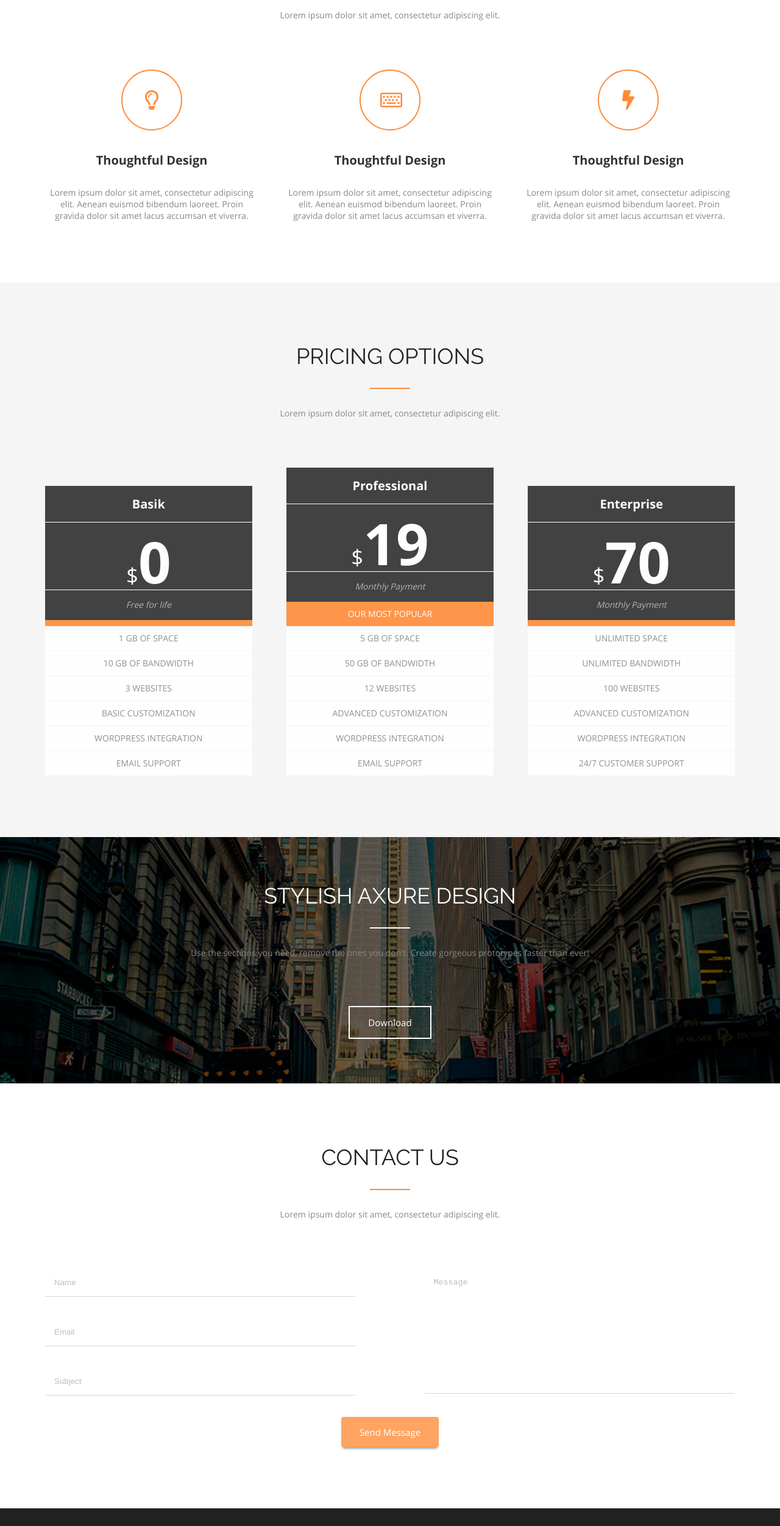
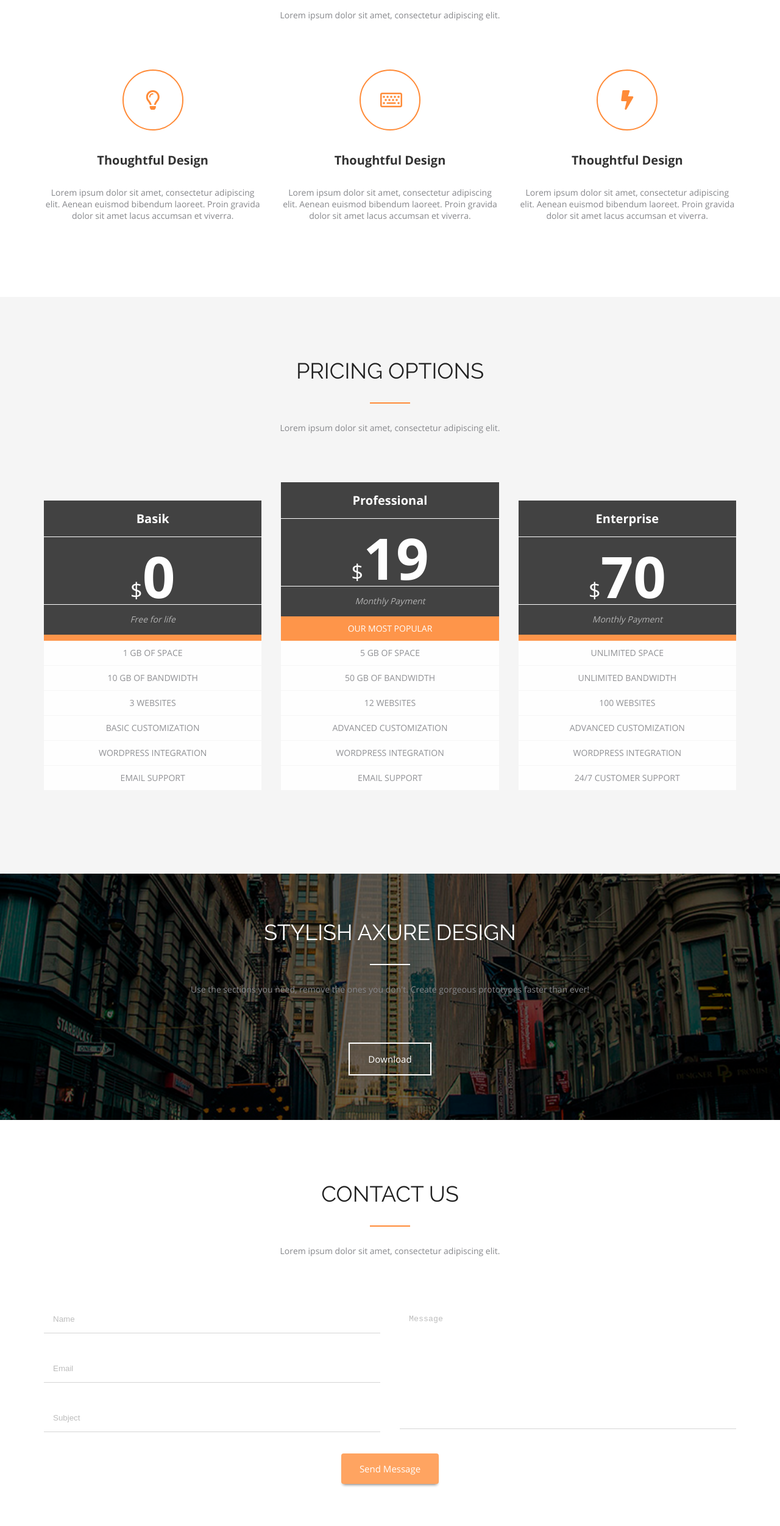
Before and after one commit to vladlucha/techMeSkills, a plain HTML site: page index.html in a window 1280 px wide. Shown: the part 190-2693 px from the top of the page at 61% size. Drawn offline with Linux system fonts and the light colour scheme.

Commit message:
responcive styles added

```diff
--- a/index.html
+++ b/index.html
@@ -8,6 +8,8 @@
     <link href="styles/fonts.css" rel="stylesheet">
     <link href="styles/main.css" rel="stylesheet">
     <link href="styles/flexboxgrid.min.css" rel="stylesheet">
+    <link href="styles/media.css" rel="stylesheet">
+
 
     <link rel="stylesheet" href="https://use.fontawesome.com/releases/v5.7.0/css/all.css" integrity="sha384-lZN37f5QGtY3VHgisS14W3ExzMWZxybE1SJSEsQp9S+oqd12jhcu+A56Ebc1zFSJ" crossorigin="anonymous">
 
@@ -15,8 +17,8 @@
 </head>
 
 <body>
-<!--section1-->
-<div class="section">
+<!--section-->
+<div class="section" id="about">
     <div class="container">
         <div class="title">
             <h3>WHY THIS IS AWESOME</h3>
@@ -24,7 +26,7 @@
             <p class="subtitle">Lorem ipsum dolor sit amet, consectetur adipiscing elit.</p>
         </div>
         <div class="row">
-            <div class="item">
+            <div class="item col-lg-4 col-md-4 col-xs-12 col-sm-12">
                 <div class="img">
                     <i class="far fa-lightbulb"></i>
                 </div>
@@ -34,7 +36,7 @@
                     dolor sit amet lacus accumsan et viverra.
                 </div>
             </div>
-            <div class="item">
+            <div class="item col-lg-4 col-md-4 col-xs-12 col-sm-12">
                 <div class="img">
                     <i class="far fa-keyboard"></i>
                 </div>
@@ -44,7 +46,7 @@
                     dolor sit amet lacus accumsan et viverra.
                 </div>
             </div>
-            <div class="item">
+            <div class="item col-lg-4 col-md-4 col-xs-12 col-sm-12">
                 <div class="img">
                     <i class="fa fa-bolt"></i>
                 </div>
@@ -57,8 +59,8 @@
         </div>
     </div>
 </div>
-<!--section2-->
-<div class="section grayBg">
+<!--section-->
+<div class="section grayBg" id="pricing">
     <div class="container">
         <div class="title">
             <h3>PRICING OPTIONS</h3>
@@ -66,7 +68,7 @@
             <p class="subtitle">Lorem ipsum dolor sit amet, consectetur adipiscing elit.</p>
         </div>
         <div class="row align">
-            <div class="plan">
+            <div class="plan col-lg-4 col-md-4 col-xs-12 col-sm-12">
                 <div class="header">
                     <div class="titlePlan">Basik</div>
                     <div class="pricePlan">$<span>0</span></div>
@@ -81,7 +83,7 @@
                     <div class="feature">email support</div>
                 </div>
             </div>
-            <div class="plan">
+            <div class="plan col-lg-4 col-md-4 col-xs-12 col-sm-12">
                 <div class="header">
                     <div class="titlePlan">Professional</div>
                     <div class="pricePlan">$<span>19</span></div>
@@ -97,7 +99,7 @@
                     <div class="feature">email support</div>
                 </div>
             </div>
-            <div class="plan">
+            <div class="plan col-lg-4 col-md-4 col-xs-12 col-sm-12">
                 <div class="header">
                     <div class="titlePlan">Enterprise</div>
                     <div class="pricePlan">$<span>70</span></div>
@@ -115,7 +117,7 @@
         </div>
     </div>
 </div>
-<!--section3-->
+<!--section-->
 <div class="section sectionBG">
     <div class="container">
         <div class="title">
@@ -126,8 +128,8 @@
         <button>Download</button>
     </div>
 </div>
-<!--section4-->
-<div class="section">
+<!--section-->
+<div class="section" id="contact">
     <div class="container">
         <div class="title">
             <h3>CONTACT US</h3>
@@ -136,12 +138,12 @@
         </div>
         <form>
             <div class="row">
-                <div class="side">
+                <div class="side col-lg-6 col-md-6 col-xs-12 col-sm-12">
                     <input type="text" placeholder="Name">
                     <input type="email" placeholder="Email">
                     <input type="text" placeholder="Subject">
                 </div>
-                <div class="side">
+                <div class="side col-lg-6 col-md-6 col-xs-12 col-sm-12">
                     <textarea type="text"  placeholder="Message" class="input_text" ></textarea>
                 </div>
             </div>
@@ -152,7 +154,7 @@
 <!--footer-->
 <footer>
     <div class="container">
-        <div class="row social">
+        <div class="row social col-xs-12 col-md-12 col-lg-12">
             <a href="#"><i class="fab fa-facebook-f"></i></a>
             <a href="#"></a><i class="fab fa-twitter"></i></a>
             <a href="#"></a><i class="fab fa-google-plus-g"></i></a>
--- a/styles/main.css
+++ b/styles/main.css
@@ -5,10 +5,7 @@ body{
 }
 
 .container{
-    max-width: 1100px;
    margin: 0 auto;
-    width: 100%;
-    padding: 0px 16px;
 }
 
 .title{
@@ -77,8 +74,8 @@ button:hover{
 /*section1*/
 
 .section .item{
-    width: 350px;
     text-align: center;
+    margin-bottom: 24px;
 }
 
     .section .item .img{
@@ -108,12 +105,12 @@ button:hover{
 }
 
     .section .plan{
-        width: 30%;
         text-align: center;
         color: #fff;
         cursor: pointer;
         opacity: 0.9;
         transition: 0.3s;
+        margin-bottom: 36px;
     }
 
     .section .plan:hover{
@@ -182,9 +179,6 @@ button:hover{
 
 /*section4*/
 
-.side{
-    width: 45%;
-}
 .side input, .side textarea{
     width: 100%;
     margin-bottom: 35px;
@@ -203,7 +197,7 @@ button:hover{
 }
 
 .side textarea{
-        height: 205px;
+    height: 203px;
     resize: none;
 }
 
--- /dev/null
+++ b/styles/media.css
@@ -0,0 +1,18 @@
+@media (max-width: 600px) {
+    .container{
+        padding: 0px 16px;
+    }
+
+    .section{
+        padding: 64px 0px;
+    }
+
+    .title{
+        margin-bottom: 32px;
+    }
+
+    .side textarea{
+        height: 44px;
+        resize: none;
+    }
+}
```
Lines whose indentation alone changed are shown as unchanged.
